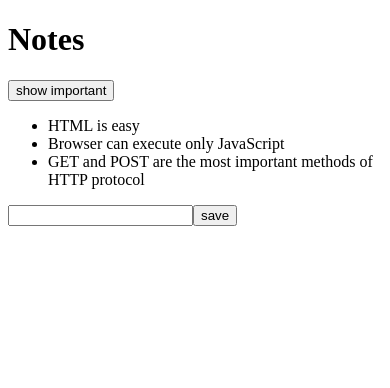
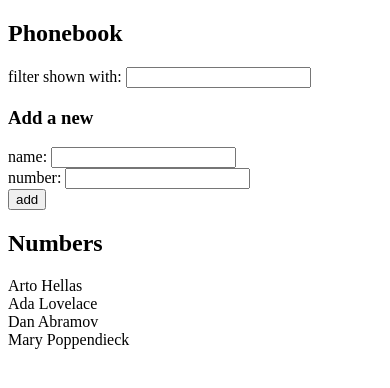
Before and after one commit to JimMagnusson/steamboost, a React (Create React App) app in the folder part2/: page / in a window 390 px wide. Shown: the top 388 px of the page. Built offline with nearby package versions, Linux system fonts and the light colour scheme.

Commit message:
Add Phonebook example using forms and filtering

```diff
--- a/part2/src/App.js
+++ b/part2/src/App.js
@@ -1,57 +1,79 @@
 import React from "react"
 import { useState } from 'react'
-import Course from './components/Course'
-import Note from './components/Note'
+import PersonForm from "./components/PersonForm"
+import Persons from "./components/Persons"
+import Filter from "./components/Filter"
 
-const App = (props) => {
-  // State
-  const [notes, setNotes] = useState(props.notes)
-  const [newNote, setNewNote] = useState('')
-  const [showAll, setShowAll] = useState(true)
 
-  const addNote = (event) => {
+const App = () => {
+
+  const [persons, setPersons] = useState([
+    { name: 'Arto Hellas', number: '040-123456', id: 1 },
+    { name: 'Ada Lovelace', number: '39-44-5323523', id: 2 },
+    { name: 'Dan Abramov', number: '12-43-234345', id: 3 },
+    { name: 'Mary Poppendieck', number: '39-23-6423122', id: 4 }
+  ])
+  const [newName, setNewName] = useState('')
+  const [newNumber, setNewNumber] = useState('')
+  const [filter, setFilter] = useState('')
+
+  const addPerson = (event) => {
     event.preventDefault()
-    console.log("button clicked", event.target)
-    const noteObject = {
-      content: newNote,
-      important: Math.random() < 0.5,
-      id: notes.length + 1,
+
+    const found = persons.find(element => newName === element.name);
+    if(found === undefined) {
+      const entryObject = {
+        name: newName,
+        number: newNumber,
+        id: persons.length + 1
+      }
+      setPersons(persons.concat(entryObject))
+      setNewName('')
+      setNewNumber('')
     }
-
-    setNotes(notes.concat(noteObject))
-    setNewNote('')
-
+    else {
+      alert(`${newName} is already in the phonebook`)
+    }
   }
 
-  const handleNoteChange = (event) => {
-    console.log(event.target.value)
-    setNewNote(event.target.value)
+  const handleNameChange = (event) => {
+    setNewName(event.target.value)
   }
 
-  const notesToShow = showAll
-  ? notes
-  : notes.filter(note => note.important)
+  const handleNumberChange = (event) => {
+    setNewNumber(event.target.value)
+  }
+
+  const handleFilterChange = (event) => {
+    setFilter(event.target.value)
+  }
+
+  const personsToShow = (filter === '')
+    ? persons
+    : persons.filter(word => word.name.toLowerCase().indexOf(filter) > -1)
 
   return (
     <div>
-      <h1>Notes</h1>
-      <div>
-        <button onClick={() => setShowAll(!showAll)}>
-          show {showAll ? 'important' : 'all' }
-        </button>
-      </div>
-      <ul>
-        {notesToShow.map(note =>
-          <Note key={note.id} note={note} />
-        )}
-      </ul>
-      <form onSubmit={addNote}>
-        <input
-        value ={newNote}
-        onChange= {handleNoteChange}
-        />
-        <button type="submit">save</button>
-      </form>
+      <h2>Phonebook</h2>
+
+      <Filter
+        addPerson = {addPerson}
+        filter = {filter}
+        handleFilterChange = {handleFilterChange}/>
+
+      <h3>Add a new</h3>
+
+      <PersonForm
+        addPerson = {addPerson}
+        name = {newName}
+        number = {newNumber}
+        handleNameChange = {handleNameChange}
+        handleNumberChange = {handleNumberChange}/>
+
+      <h2>Numbers</h2>
+
+      <Persons persons = {personsToShow}/>
+
     </div>
   )
 }
--- /dev/null
+++ b/part2/src/components/Filter.js
@@ -0,0 +1,15 @@
+import React from "react"
+const Filter = (props) => {
+    return(
+    <form onSubmit = {props.addPerson}>
+        <div> filter shown with: <input
+            value={props.filter}
+            onChange={props.handleFilterChange}/>
+        </div>
+    </form>
+    )
+}
+
+
+
+export default Filter
--- /dev/null
+++ b/part2/src/components/PersonForm.js
@@ -0,0 +1,20 @@
+import React from "react"
+const PersonForm = (props) => {
+    return(
+    <form onSubmit = {props.addPerson}>
+        <div> name: <input
+            value={props.name}
+            onChange={props.handleNameChange}/>
+        </div>
+        <div> number: <input
+            value={props.number}
+            onChange={props.handleNumberChange}/>
+        </div>
+        <div>
+            <button type="submit">add</button>
+        </div>
+    </form>
+    )
+
+}
+export default PersonForm
--- /dev/null
+++ b/part2/src/components/Persons.js
@@ -0,0 +1,16 @@
+import React from "react"
+const Persons = (props) => {
+    return(
+    <div>
+        {props.persons.map(person =>
+            <div key = {person.id}>
+            {person.name}
+            </div>
+        )}
+    </div>
+    )
+}
+
+
+
+export default Persons
```
